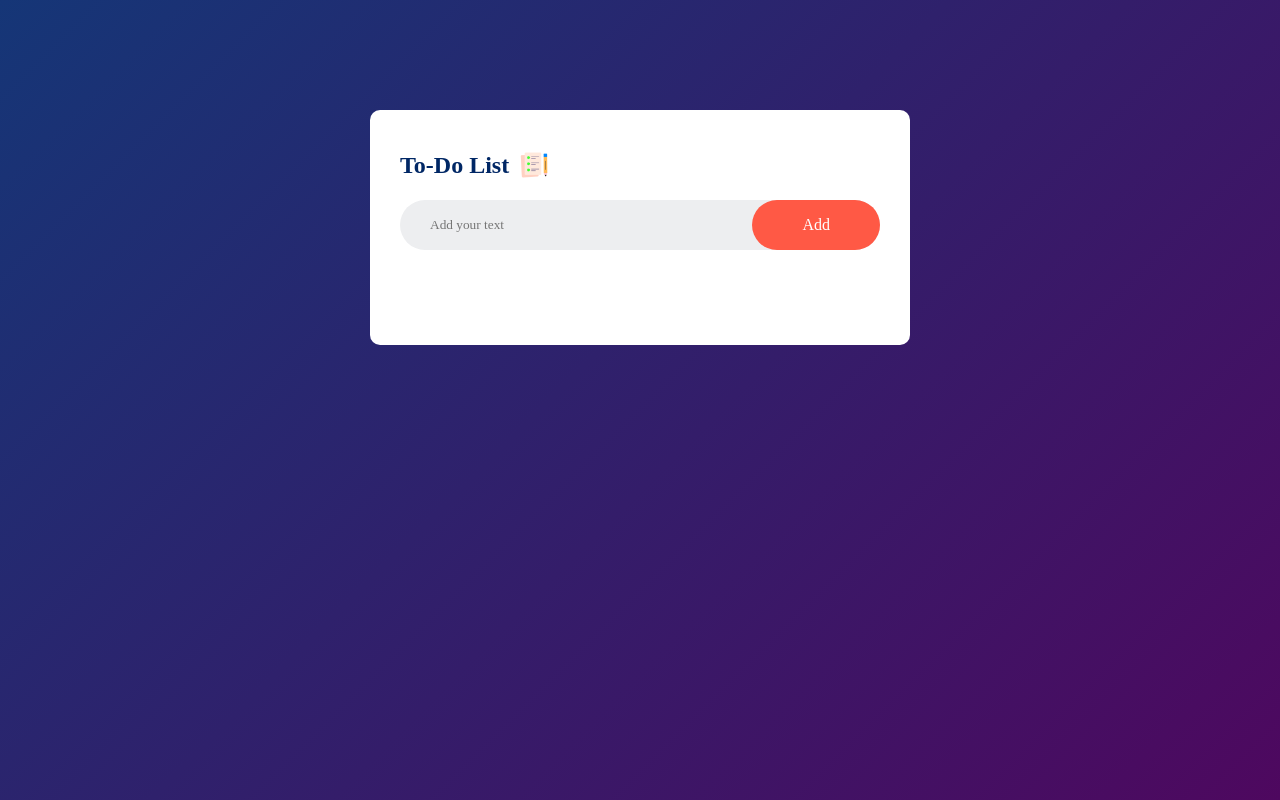
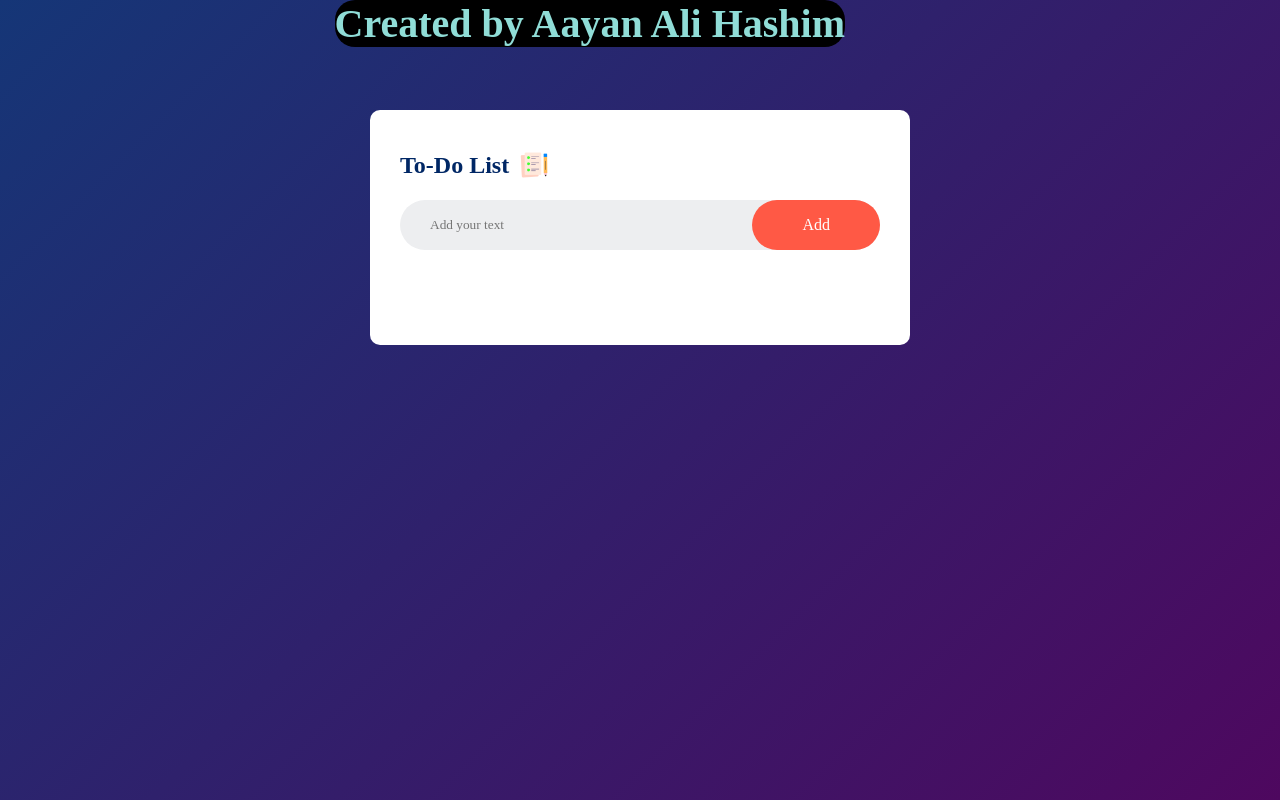
Before and after one commit to Aayan-Ali-Hashim/to-do-list-js.github.io, a plain HTML site: page index.html in a window 1280 px wide. Drawn offline with Linux system fonts and the light colour scheme.

Commit message:
name in file updated

```diff
--- a/index.html
+++ b/index.html
@@ -7,6 +7,7 @@
     <link rel="stylesheet" href="style.css">
 </head>
 <body>
+    <h1 class="name">Created by Aayan Ali Hashim </h1>
     <div class="container">
         <div class="todo-app">
             <h2>To-Do List <img src="images/icon.png"></h2>
--- a/style.css
+++ b/style.css
@@ -97,3 +97,14 @@ ul li span{
 ul li span:hover{
     background: #edeef0;
 }
+.name{
+    right: 435px;
+    border-radius: 20px;
+    position: absolute;
+    font-size: 40px;
+    color: rgb(144, 221, 215);
+    background:#000000;
+    text-align: center;
+    display: flex;
+
+}
```
